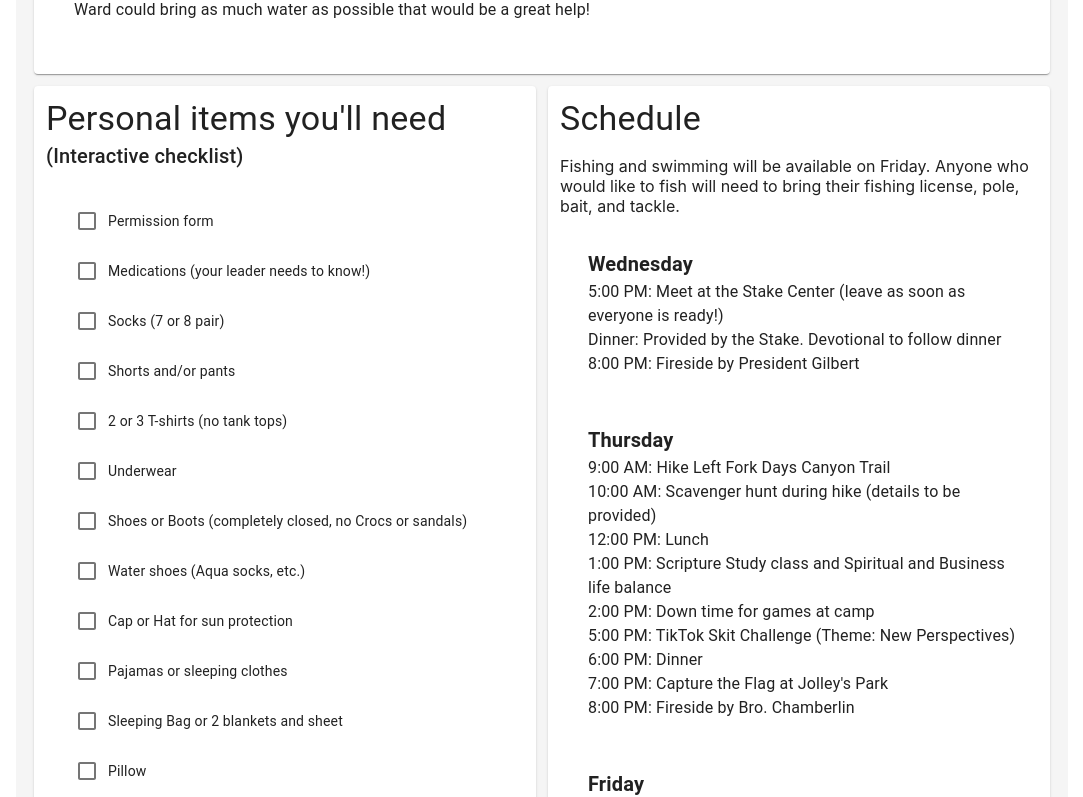
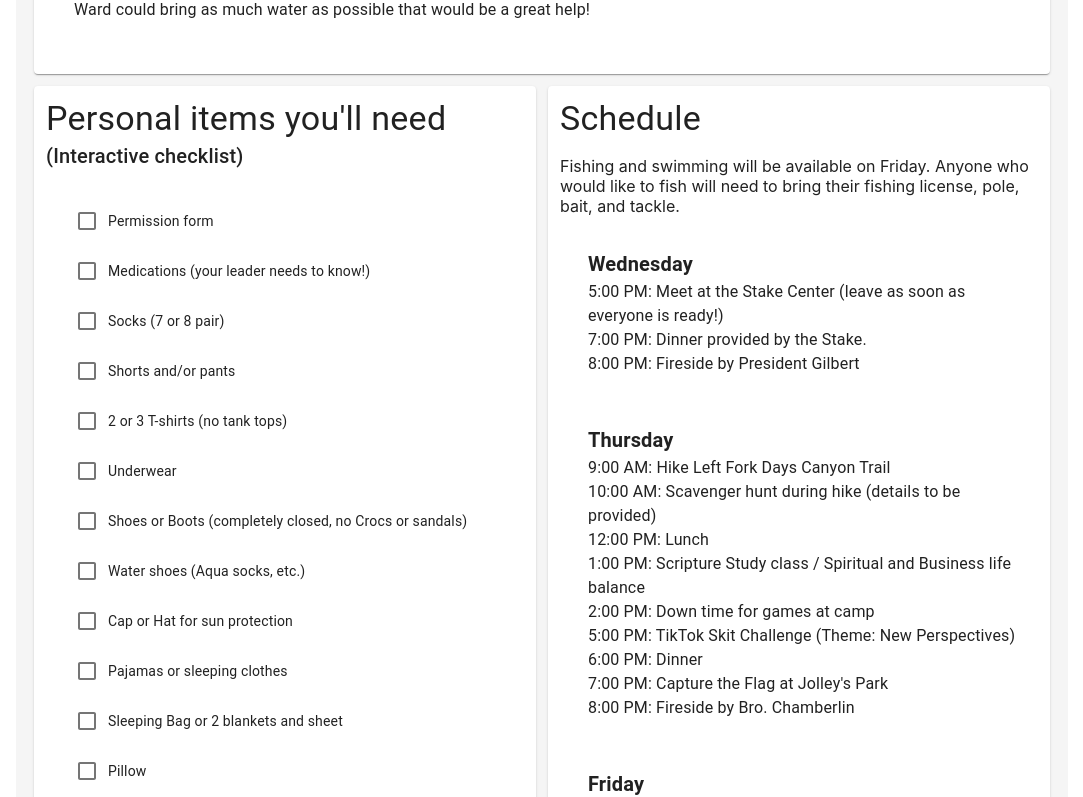
Before and after one commit to smcgee31/YouthConference_2019, a React (Create React App) app: page / in a window 1280 px wide. Shown: the part 410-1207 px from the top of the page, without its empty margins (98-1181 px from the left). Built offline with nearby package versions, Linux system fonts and the light colour scheme.

Commit message:
cleanup schedule

```diff
--- a/src/Components/Schedule.jsx
+++ b/src/Components/Schedule.jsx
@@ -18,7 +18,7 @@ export default () => {
             <Typography>
               5:00 PM: Meet at the Stake Center (leave as soon as everyone is ready!)
             </Typography>
-            <Typography>Dinner: Provided by the Stake. Devotional to follow dinner</Typography>
+            <Typography>7:00 PM: Dinner provided by the Stake.</Typography>
             <Typography>8:00 PM: Fireside by President Gilbert</Typography>
           </div>
 
@@ -30,7 +30,7 @@ export default () => {
             <Typography>10:00 AM: Scavenger hunt during hike (details to be provided)</Typography>
             <Typography>12:00 PM: Lunch</Typography>
             <Typography>
-              1:00 PM: Scripture Study class and Spiritual and Business life balance
+              1:00 PM: Scripture Study class / Spiritual and Business life balance
             </Typography>
             <Typography>2:00 PM: Down time for games at camp</Typography>
             <Typography>5:00 PM: TikTok Skit Challenge (Theme: New Perspectives)</Typography>
```
